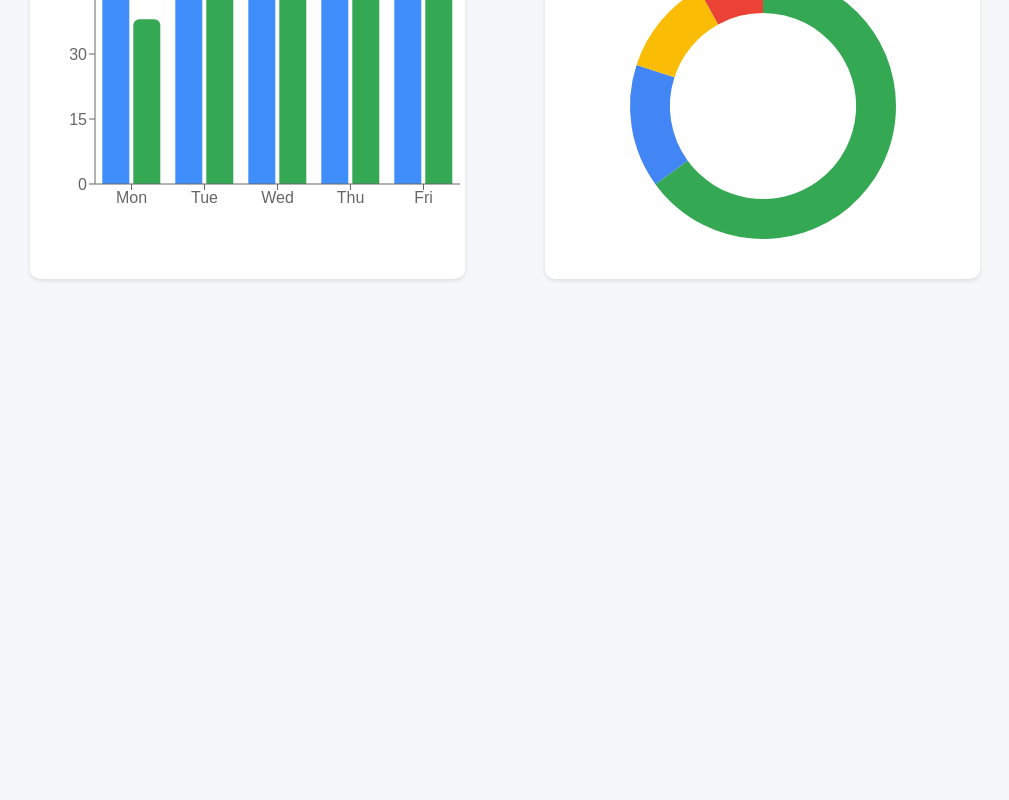
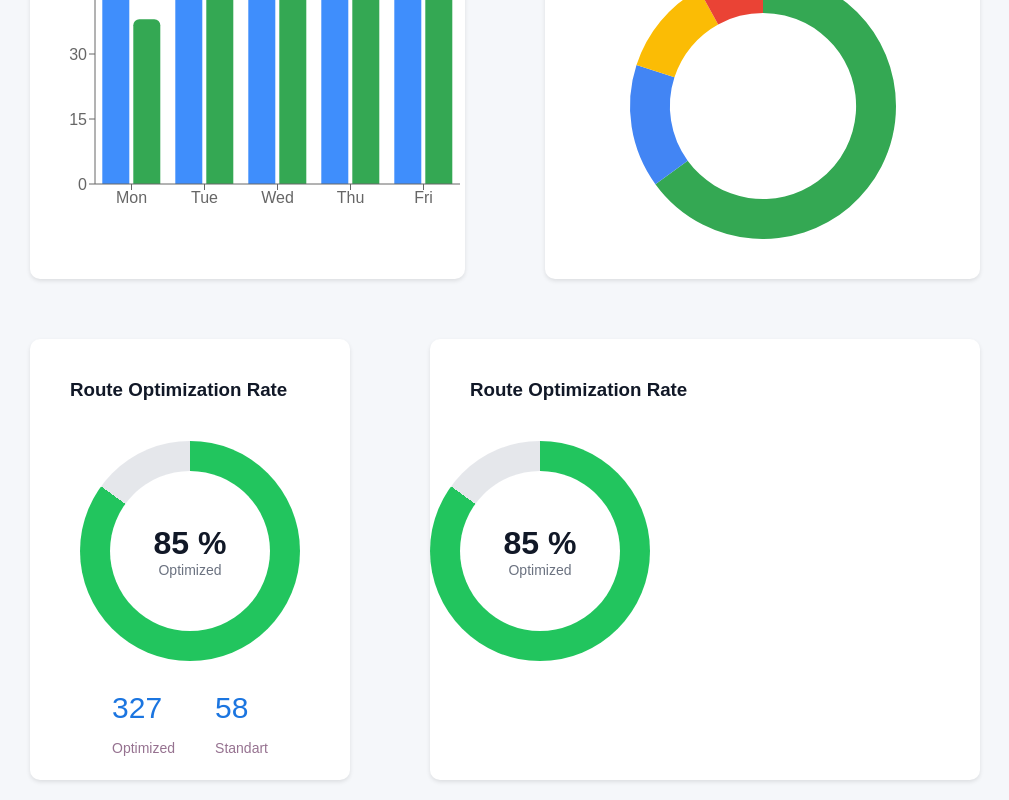
Before and after one commit to BayramEnesAtay/Courier-Route-Optimization, a React (Vite) app in the folder courier_route_optimization/: page /app/dashboard in a window 1280 px wide. Shown: the part 527-1327 px from the top of the page, without its empty margins (260-1269 px from the left). Before the commit the page ends 826 px from the top, so only its background shows below. Built offline with nearby package versions, Linux system fonts and the light colour scheme.

Commit message:
Feat:Add more graphics to Dashboard and start to Settings

```diff
--- a/courier_route_optimization/src/App.jsx
+++ b/courier_route_optimization/src/App.jsx
@@ -6,6 +6,7 @@ import SideBar from "./components/sidebar/index.jsx";
 import NavBar from "./components/navbar/index.jsx";
 import Layout from "./components/Layout.jsx";
 import Dashboard from "./components/dashboard/index.jsx";
+import Settings from "./components/settings/index.jsx";
 
 const App=()=>{
   //the path for the sidebar will change.
@@ -16,6 +17,7 @@ const App=()=>{
         <Route path="/sign-up" element={<SignUp/>}/>
         <Route path="/app" element={<Layout/>}>
           <Route path="dashboard" element={<Dashboard />}/>
+          <Route path="settings" element={<Settings />}/>
         </Route>
       </Routes>
     </BrowserRouter>
--- a/courier_route_optimization/src/components/dashboard/Styled.js
+++ b/courier_route_optimization/src/components/dashboard/Styled.js
@@ -35,11 +35,55 @@ export const ChartWrapper = styled.div`
   margin: 0 auto;
   margin-bottom:40px;
 `;
+export const ChartWrapper2 = styled.div`
+  width: 320px;        /* GRAFİĞİ KÜÇÜLTEN ASIL ŞEY */
+  height: auto;
+  margin: 0 auto;
+  margin-bottom:10px;
+  flex-direction:column;
+  display:flex;
+  justify-content:center;
+  align-items:center;
+`;
+export const OptimizationText=styled.p`
+  color:#967290;
+  font-size:14px;
+  margin-top:5px;
+`;
+export const OptimizationNumber=styled.p`
+  color:#1B75E0;
+  font-size:30px;
+  margin-bottom:10px;
+`;
+export const OptimizationTextDiv=styled.div`
+  display:flex;
+  flex-direction:row;
+  justify-content:center;
+  align-items:center;
+  column-gap:40px;
+`;
+export const OptimizationSubDiv=styled.div`
+  display:flex;
+  flex-direction:column;
+
+`;
 export const Card=styled.div`
   background-color: #FFFFFF;
   border-radius: 10px;
   box-shadow: 0 2px 4px rgba(0, 0, 0, 0.1);
   flex:1;
+`;
+export const Card2=styled.div`
+  background-color: #FFFFFF;
+  border-radius: 10px;
+  box-shadow: 0 2px 4px rgba(0, 0, 0, 0.1);
+  flex:0.5;
+`;
+export const Card3=styled.div`
+  background-color: #FFFFFF;
+  border-radius: 10px;
+  box-shadow: 0 2px 4px rgba(0, 0, 0, 0.1);
+  flex:2;
 `;
 export const CardP=styled.p`
   color:#967280;
@@ -61,3 +105,37 @@ export const CardP_Stat=styled.div`
   margin-bottom:0px;
 
 `;
+export const ProgressCircle = styled.div`
+  width: 220px;
+  height: 220px;
+  border-radius: 50%;
+  background: conic-gradient(
+    #22c55e 0% 85%,
+    #e5e7eb 85% 100%
+  );
+  display: flex;
+  align-items: center;
+  justify-content: center;
+`;
+
+export const InnerCircle = styled.div`
+  width: 160px;
+  height: 160px;
+  background: white;
+  border-radius: 50%;
+  display: flex;
+  flex-direction: column;
+  align-items: center;
+  justify-content: center;
+`;
+
+export const PercentText = styled.div`
+  font-size: 32px;
+  font-weight: bold;
+  color: #111827;
+`;
+
+export const SubText = styled.div`
+  font-size: 14px;
+  color: #6b7280;
+`;
--- a/courier_route_optimization/src/components/dashboard/index.jsx
+++ b/courier_route_optimization/src/components/dashboard/index.jsx
@@ -1,5 +1,5 @@
 import React from "react";
-import { DashboardContainer,CardContainer,Card,Detail,Header,CardP,CardStatics,CardIcon,CardP_Stat,Title,ChartWrapper } from "./Styled";
+import { DashboardContainer,CardContainer,Card,Detail,Header,CardP,CardStatics,CardIcon,CardP_Stat,Title,ChartWrapper,ProgressCircle,PercentText,InnerCircle,SubText,Card2,Card3,ChartWrapper2,OptimizationTextDiv,OptimizationSubDiv,OptimizationNumber,OptimizationText } from "./Styled";
 import { LuPackage } from "react-icons/lu";
 import { FaRoute } from "react-icons/fa";
 import { AiOutlineRise } from "react-icons/ai";
@@ -79,6 +79,42 @@ const Dashboard=()=>{
       </ChartWrapper>
     </Card>
     </CardContainer>
+
+    <CardContainer>
+
+      <Card2>
+        <Title>Route Optimization Rate</Title>
+        <ChartWrapper2>
+        <ProgressCircle>
+          <InnerCircle>
+            <PercentText>85 %</PercentText>
+            <SubText>Optimized</SubText>
+          </InnerCircle>
+        </ProgressCircle>
+        <OptimizationTextDiv>
+          <OptimizationSubDiv>
+            <OptimizationNumber>327</OptimizationNumber>
+            <OptimizationText>Optimized</OptimizationText>
+          </OptimizationSubDiv>
+          <OptimizationSubDiv>
+            <OptimizationNumber>58</OptimizationNumber>
+            <OptimizationText>Standart</OptimizationText>
+          </OptimizationSubDiv>
+        </OptimizationTextDiv>
+        </ChartWrapper2>
+      </Card2>
+
+      <Card3>
+        <Title>Route Optimization Rate</Title>
+        <ProgressCircle>
+          <InnerCircle>
+            <PercentText>85 %</PercentText>
+            <SubText>Optimized</SubText>
+          </InnerCircle>
+        </ProgressCircle>
+      </Card3>
+
+    </CardContainer>
   </DashboardContainer>
   );
 };
--- /dev/null
+++ b/courier_route_optimization/src/components/settings/Styled.js
@@ -0,0 +1,51 @@
+import styled from "styled-components";
+
+
+export const SettingsDiv=styled.div`
+  display: flex;
+  flex-direction: column;
+  padding: 20px;
+  background-color: #F5F7FA;
+  height: 100vh;
+  row-gap: 20px;
+`;
+
+export const  Title=styled.h2`
+  color:#111827;
+  margin-bottom:0px;
+`;
+export const Description=styled.p`
+  color:#7E72A1;
+  margin-top:0px;
+`;
+export const Card=styled.div`
+  background-color: #FFFFFF;
+  border-radius: 10px;
+  box-shadow: 0 2px 4px rgba(0, 0, 0, 0.1);
+  padding:20px;
+  display:flex;
+  flex-direction:column;
+
+`;
+export const Icon=styled.div`
+  font-size:14px;
+`;
+export const SubTitle=styled.h4`
+  color:#111827;
+  margin:0px;
+`
+;
+export const SubDesc=styled.p`
+  color:#7E72A1;
+  margin-top:10px;
+`;
+export const ProfileDiv=styled.div`
+  display:flex;
+  flex-direction:row;
+  column-gap:10px;
+`;
+export const DescDiv=styled.div`
+  display:flex;
+  flex-direction:column;
+  margin:5px;
+`;
--- /dev/null
+++ b/courier_route_optimization/src/components/settings/index.jsx
@@ -0,0 +1,24 @@
+import React from "react";
+import {SettingsDiv,Title,Description,Card,ProfileDiv,DescDiv,SubTitle,SubDesc,Icon} from './Styled.js';
+import { CgProfile } from "react-icons/cg";
+
+const Settings=()=>{
+
+
+  return(
+    <SettingsDiv>
+      <Title>Settings</Title>
+      <Description>Manage your account preferences and application settings</Description>
+      <Card>
+        <ProfileDiv>
+          <Icon><CgProfile fontSize={"30px"} color="#1A73E8"/></Icon>
+          <DescDiv>
+            <SubTitle>Profile Information</SubTitle>
+            <SubDesc>Update your personal details</SubDesc>
+          </DescDiv>
+        </ProfileDiv>
+      </Card>
+    </SettingsDiv>
+  );
+}
+export default Settings;
--- a/courier_route_optimization/src/components/sidebar/index.jsx
+++ b/courier_route_optimization/src/components/sidebar/index.jsx
@@ -28,8 +28,8 @@ const SideBar = ({collapsed,setCollapsed}) => {
         </LogoSection>
 
 
-        <MenuSection onClick={()=>{navigate("/app/dashboard")}}>
-          <MenuItem active>
+        <MenuSection >
+          <MenuItem active onClick={()=>{navigate("/app/dashboard")}}>
             <i className="pi pi-th-large" />
             <MenuText collapsed={collapsed}>Dashboard</MenuText>
           </MenuItem>
@@ -49,7 +49,7 @@ const SideBar = ({collapsed,setCollapsed}) => {
             <MenuText collapsed={collapsed}> Analytics</MenuText>
           </MenuItem>
 
-          <MenuItem>
+          <MenuItem onClick={()=>{navigate("/app/settings")}} active>
             <i className="pi pi-cog" />
             <MenuText collapsed={collapsed}> Settings</MenuText>
           </MenuItem>
```
